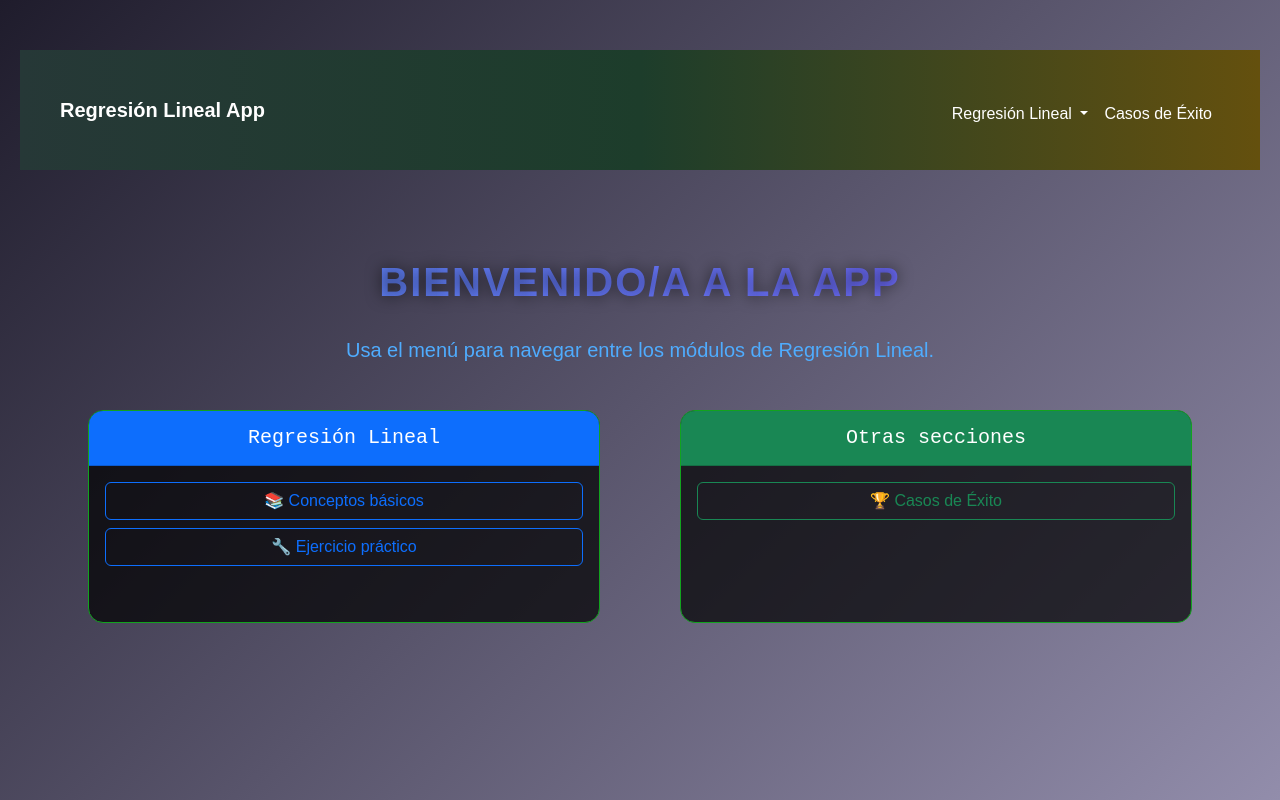
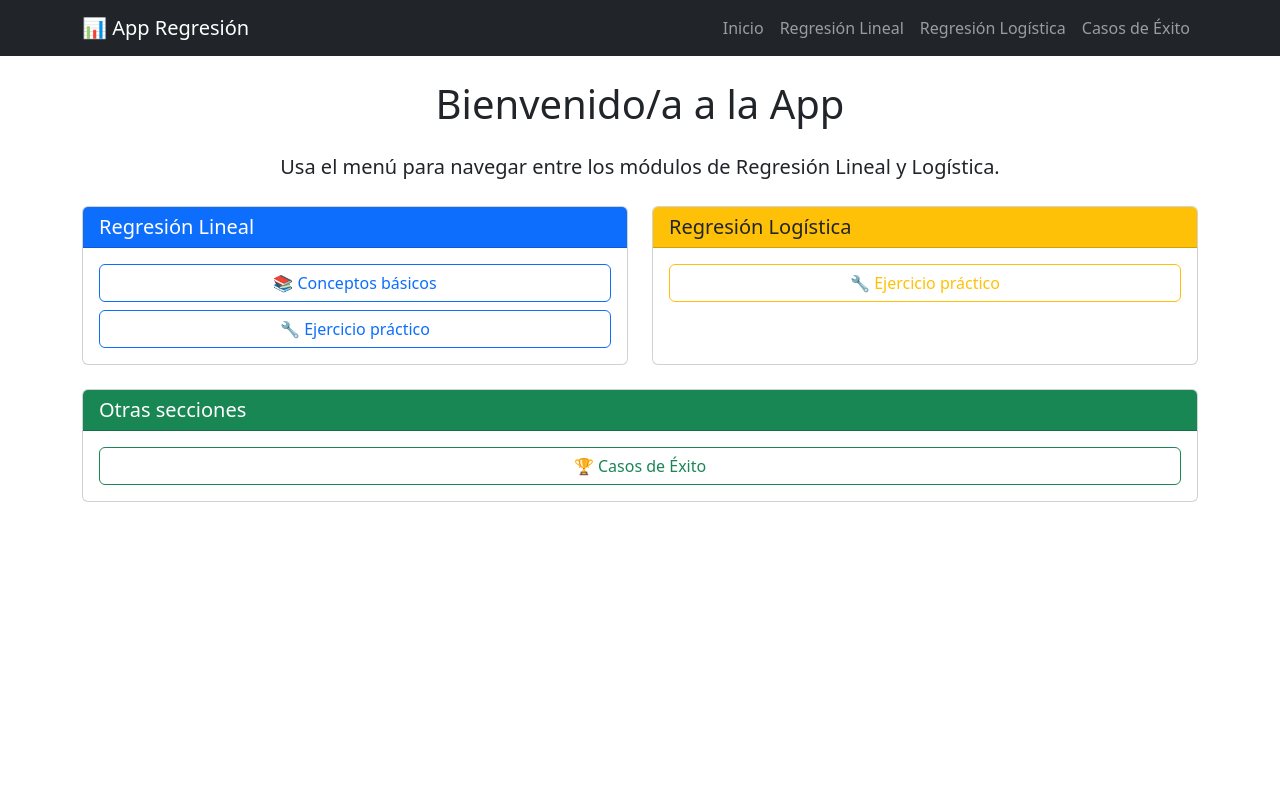
Before and after one commit to catabernal2003-png/Repositorio-Activades, a Flask app: page / in a window 1280 px wide. Run offline with Flask 3, Linux system fonts and the light colour scheme.

Commit message:
Se agrega la nueva ruta de Regresion Logistica

```diff
--- a/templates/Home.html
+++ b/templates/Home.html
@@ -1,14 +1,15 @@
 {% extends "base.html" %}
 
-{% block title %}Inicio - App Regresión Lineal{% endblock %}
+{% block title %}Inicio - App de Modelos{% endblock %}
 
 {% block content %}
   <h1 class="hero-title text-center mb-4">Bienvenido/a a la App </h1>
   <p class="text-center fs-5 mb-4">
-    Usa el menú para navegar entre los módulos de Regresión Lineal.
+    Usa el menú para navegar entre los módulos de Regresión Lineal y Logística.
   </p>
 
   <div class="row">
+    <!-- Tarjeta de Regresión Lineal -->
     <div class="col-md-6 mb-4">
       <div class="card h-100">
         <div class="card-header bg-primary text-white">
@@ -23,7 +24,24 @@
       </div>
     </div>
 
+    <!-- Tarjeta de Regresión Logística -->
     <div class="col-md-6 mb-4">
+      <div class="card h-100">
+        <div class="card-header bg-warning text-dark">
+          <h2 class="h5 mb-0">Regresión Logística</h2>
+        </div>
+        <div class="card-body">
+          <div class="d-grid gap-2">
+            <a href="{{ url_for('prueba_logistica') }}" class="btn btn-outline-warning">🔧 Ejercicio práctico</a>
+          </div>
+        </div>
+      </div>
+    </div>
+  </div>
+
+  <div class="row">
+    <!-- Tarjeta de otras secciones -->
+    <div class="col-md-12 mb-4">
       <div class="card h-100">
         <div class="card-header bg-success text-white">
           <h2 class="h5 mb-0">Otras secciones</h2>
--- a/templates/base.html
+++ b/templates/base.html
@@ -2,64 +2,27 @@
 <html lang="es">
 <head>
   <meta charset="UTF-8">
-  <meta name="viewport" content="width=device-width, initial-scale=1.0">
-  <title>{% block title %}App Regresión Lineal{% endblock %}</title>
-  <!-- Bootstrap CSS -->
-  <link href="https://cdn.jsdelivr.net/npm/bootstrap@5.3.0/dist/css/bootstrap.min.css" rel="stylesheet">
-  <link rel="stylesheet" href="{{ url_for('static', filename='style.css') }}">
+  <title>{% block title %}App de Regresión{% endblock %}</title>
+  <link rel="stylesheet" href="{{ url_for('static', filename='styles.css') }}">
+  <link href="https://cdn.jsdelivr.net/npm/bootstrap@5.3.2/dist/css/bootstrap.min.css" rel="stylesheet">
 </head>
 <body>
-  <!-- Navbar personalizado -->
-  <nav class="navbar navbar-expand-lg" style="background: linear-gradient(90deg, #263837, #1d3d2b, #64500e);">
+  <nav class="navbar navbar-expand-lg navbar-dark bg-dark mb-4">
     <div class="container">
-      <a class="navbar-brand fw-bold text-white" href="{{ url_for('home') }}">
-        Regresión Lineal App
-      </a>
-      <button class="navbar-toggler" type="button" data-bs-toggle="collapse" data-bs-target="#navbarNav">
-        <span class="navbar-toggler-icon"></span>
-      </button>
-      <div class="collapse navbar-collapse" id="navbarNav">
-        <ul class="navbar-nav ms-auto">
-          <li class="nav-item dropdown">
-            <a class="nav-link dropdown-toggle text-white" href="#" id="regresionDropdown" role="button" data-bs-toggle="dropdown">
-              Regresión Lineal
-            </a>
-            <ul class="dropdown-menu">
-              <li><a class="dropdown-item" href="{{ url_for('concepto_rl') }}">Conceptos básicos</a></li>
-              <li><a class="dropdown-item" href="{{ url_for('prueba_rl') }}">Ejercicio práctico</a></li>
-            </ul>
-          </li>
-          <li class="nav-item">
-            <a class="nav-link text-white" href="{{ url_for('casos_exito') }}">Casos de Éxito</a>
-          </li>
+      <a class="navbar-brand" href="{{ url_for('home') }}">📊 App Regresión</a>
+      <div>
+        <ul class="navbar-nav">
+          <li class="nav-item"><a class="nav-link" href="{{ url_for('inicio') }}">Inicio</a></li>
+          <li class="nav-item"><a class="nav-link" href="{{ url_for('prueba_rl') }}">Regresión Lineal</a></li>
+          <li class="nav-item"><a class="nav-link" href="{{ url_for('prueba_logistica') }}">Regresión Logística</a></li>
+          <li class="nav-item"><a class="nav-link" href="{{ url_for('casos_exito') }}">Casos de Éxito</a></li>
         </ul>
       </div>
     </div>
   </nav>
 
-  <main class="container mt-4">
+  <div class="container">
     {% block content %}{% endblock %}
-  </main>
-</body>
-
-
-  <!-- Botón para volver arriba -->
-  <button id="backToTop" title="Volver arriba">↑</button>
-
-  <!-- Bootstrap JS -->
-  <script src="https://cdn.jsdelivr.net/npm/bootstrap@5.3.0/dist/js/bootstrap.bundle.min.js"></script>
-  <script>
-    window.onscroll = function () {
-      const btn = document.getElementById("backToTop");
-      if (document.body.scrollTop > 300 || document.documentElement.scrollTop > 300) {
-        btn.style.display = "flex";
-      } else {
-        btn.style.display = "none";
-      }
-    };
-    document.getElementById("backToTop").onclick = function () {
-      window.scrollTo({ top: 0, behavior: 'smooth' });
-    };
-  </script>
+  </div>
 </body>
 </html>
```
